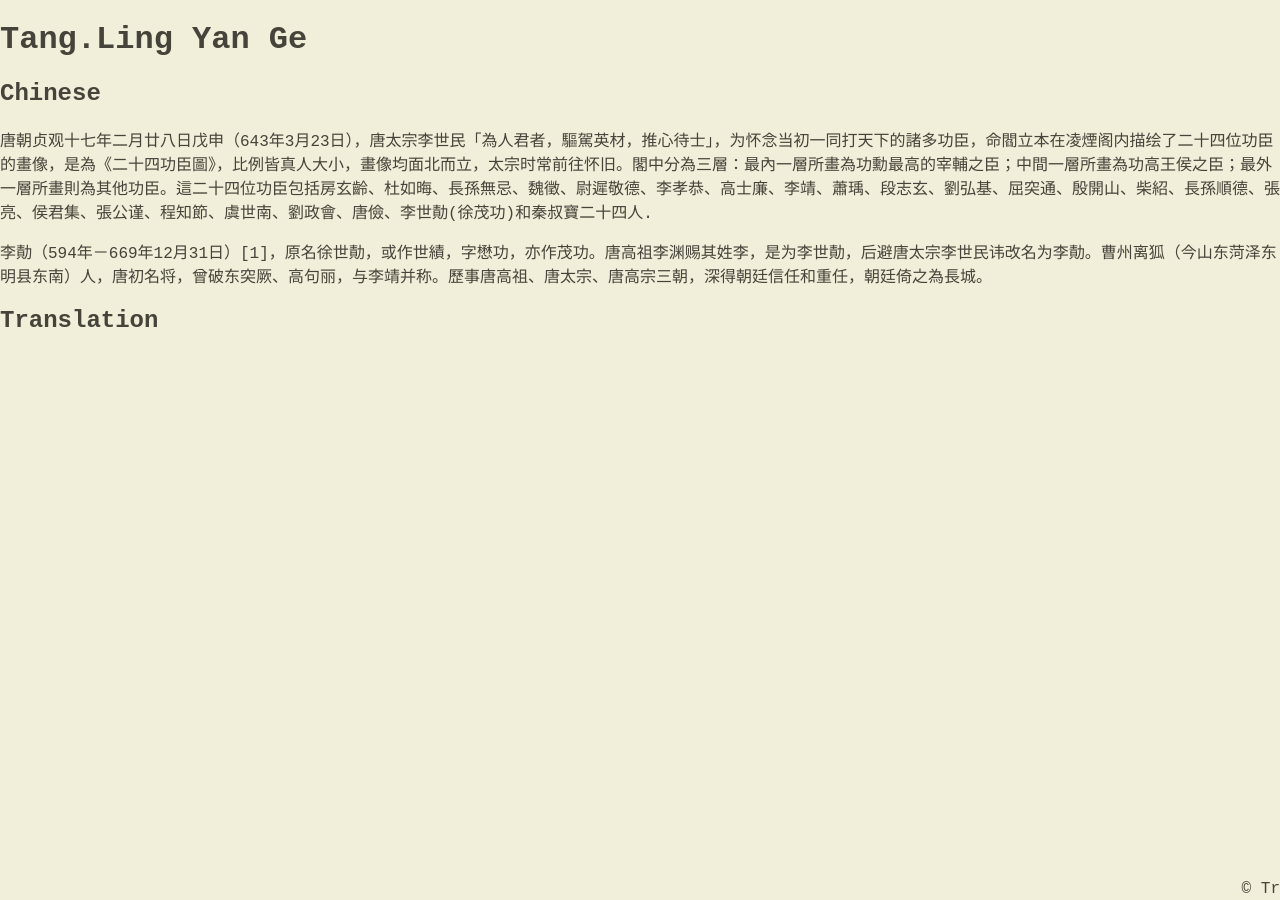
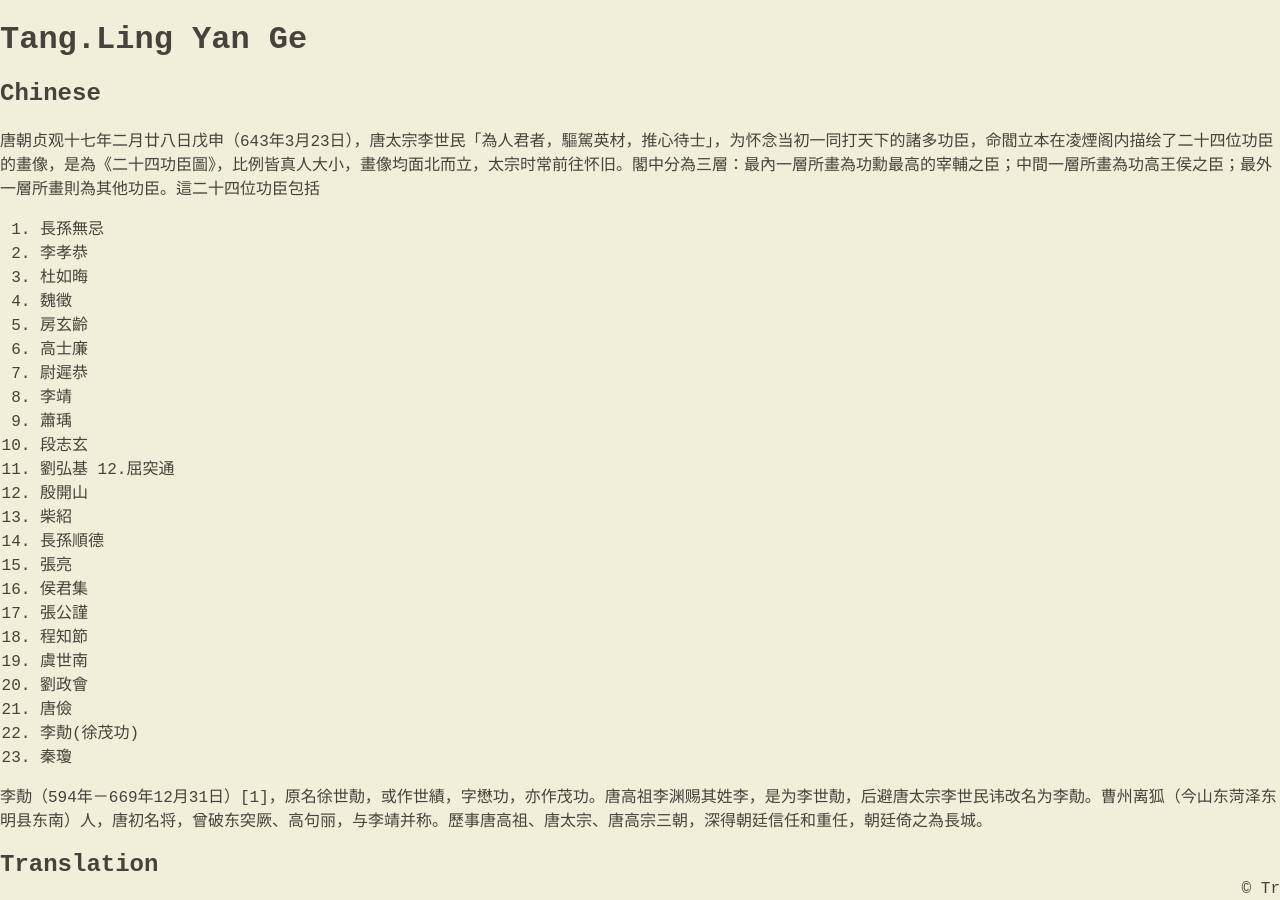
Before and after one commit to Triticum01/Triticum01.github.io, a Jekyll site: the page built from _posts/2022-12-17-Tang-Ling-Yang-Ge.md, in a window 1280 px wide. Built offline with Jekyll 4.4.1, drawn with Linux system fonts in a browser that asks for light colours; nearby versions of some CDN libraries.

Commit message:
Update 2022-12-17-Tang-Ling-Yang-Ge.md

```diff
--- a/_posts/2022-12-17-Tang-Ling-Yang-Ge.md
+++ b/_posts/2022-12-17-Tang-Ling-Yang-Ge.md
@@ -6,7 +6,33 @@ categories: jekyll update
 
 ## Chinese
 
-唐朝贞观十七年二月廿八日戊申（643年3月23日），唐太宗李世民「為人君者，驅駕英材，推心待士」，为怀念当初一同打天下的諸多功臣，命閻立本在凌煙阁内描绘了二十四位功臣的畫像，是為《二十四功臣圖》，比例皆真人大小，畫像均面北而立，太宗时常前往怀旧。閣中分為三層：最內一層所畫為功勳最高的宰輔之臣；中間一層所畫為功高王侯之臣；最外一層所畫則為其他功臣。這二十四位功臣包括房玄齡、杜如晦、長孫無忌、魏徵、尉遲敬德、李孝恭、高士廉、李靖、蕭瑀、段志玄、劉弘基、屈突通、殷開山、柴紹、長孫順德、張亮、侯君集、張公谨、程知節、虞世南、劉政會、唐儉、李世勣(徐茂功)和秦叔寶二十四人.
+唐朝贞观十七年二月廿八日戊申（643年3月23日），唐太宗李世民「為人君者，驅駕英材，推心待士」，为怀念当初一同打天下的諸多功臣，命閻立本在凌煙阁内描绘了二十四位功臣的畫像，是為《二十四功臣圖》，比例皆真人大小，畫像均面北而立，太宗时常前往怀旧。閣中分為三層：最內一層所畫為功勳最高的宰輔之臣；中間一層所畫為功高王侯之臣；最外一層所畫則為其他功臣。這二十四位功臣包括
+
+1. 長孫無忌
+2. 李孝恭
+3. 杜如晦
+4. 魏徵
+5. 房玄齡
+6. 高士廉
+7. 尉遲恭
+8. 李靖
+9. 蕭瑀
+10. 段志玄
+11. 劉弘基
+12.屈突通
+13. 殷開山
+14. 柴紹
+15. 長孫順德
+16. 張亮
+17. 侯君集
+18. 張公謹
+19. 程知節
+20. 虞世南
+21. 劉政會
+22. 唐儉
+23. 李勣(徐茂功)
+24. 秦瓊
+
 
 
 李勣（594年－669年12月31日）[1]，原名徐世勣，或作世績，字懋功，亦作茂功。唐高祖李渊赐其姓李，是为李世勣，后避唐太宗李世民讳改名为李勣。曹州离狐（今山东菏泽东明县东南）人，唐初名将，曾破东突厥、高句丽，与李靖并称。歷事唐高祖、唐太宗、唐高宗三朝，深得朝廷信任和重任，朝廷倚之為長城。
```
